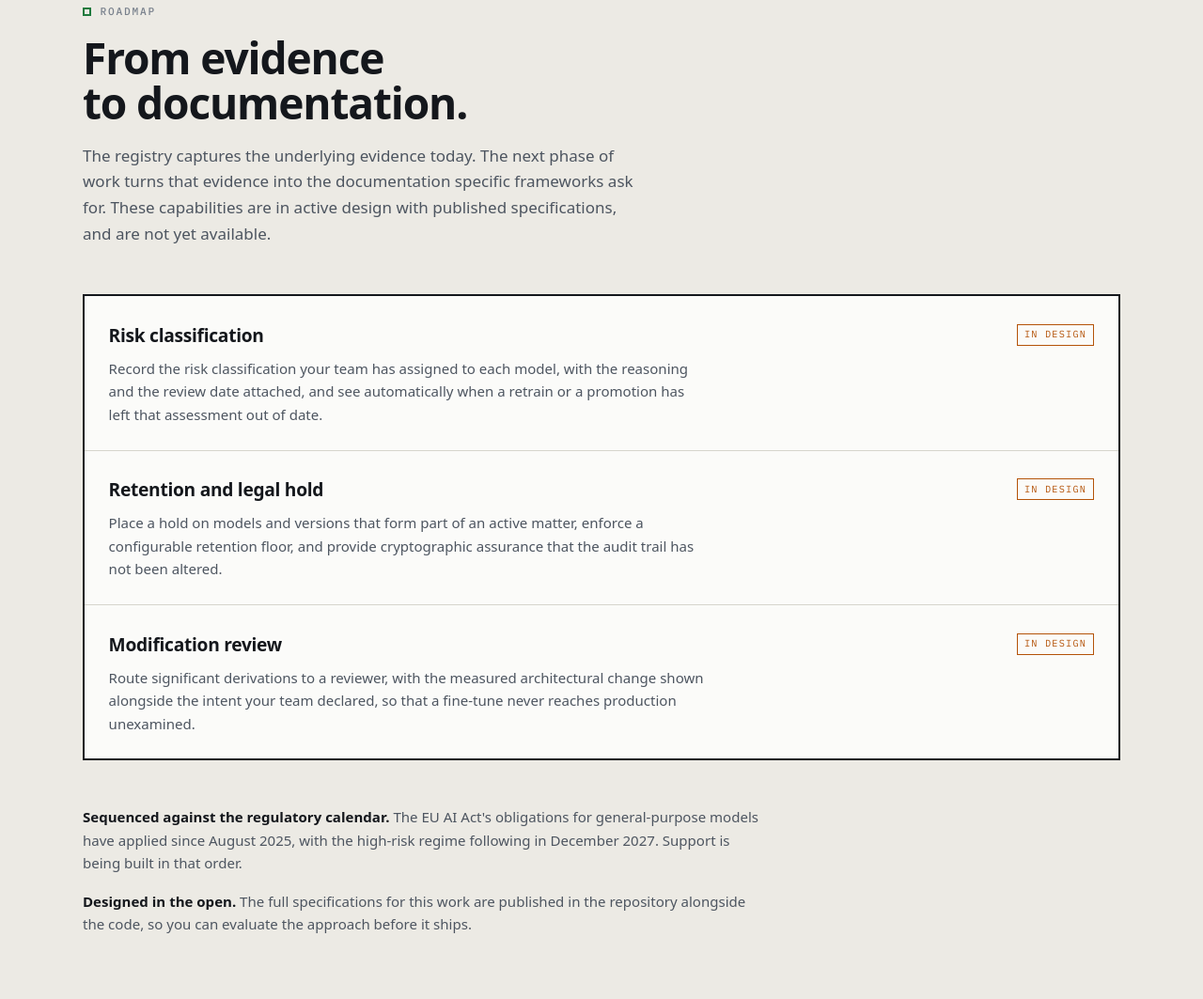
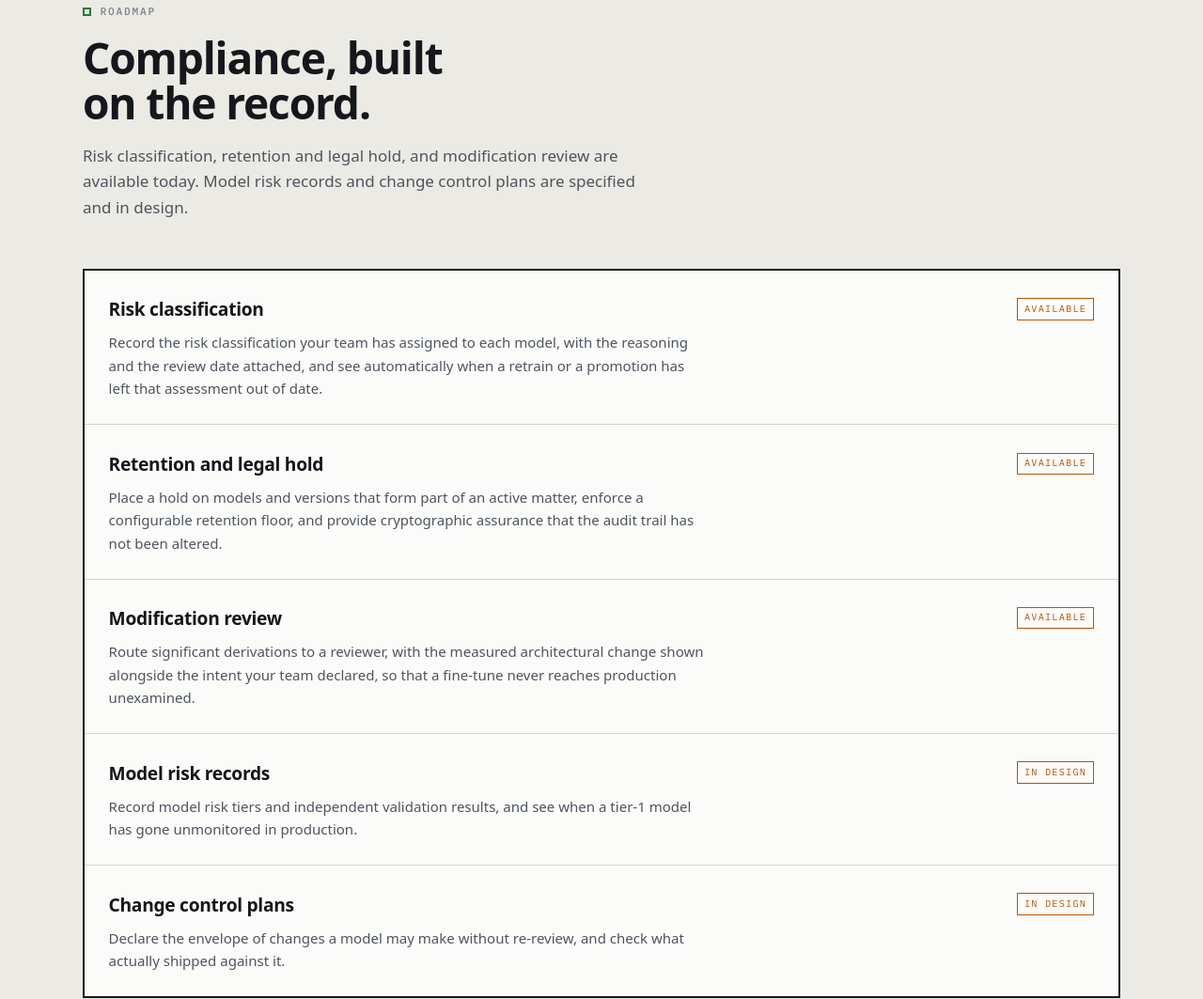
Before and after one commit to proseria-research/lineage, an Astro site in the folder site/: page / in a window 1280 px wide. Shown: the part 4473-5536 px from the top of the page at 94% size. Built offline with nearby package versions, Linux system fonts and the light colour scheme; Astro itself is replaced by a stand-in of ours.

Commit message:
site: show shipped compliance features as available on the landing page
Risk classification, retention and legal hold, and modification review
have shipped; the landing page still said "In design". Mark them
Available, add model risk records and change control plans as In design
to match the compliance page, and reword the section heading and lede.

Co-Authored-By: Claude Opus 5.5 <noreply@anthropic.com>

```diff
--- a/site/src/pages/index.astro
+++ b/site/src/pages/index.astro
@@ -142,24 +142,33 @@ const ledger = [
 ];
 
 /*
- * The regulatory build-out — specced in docs/15–22, tracked as M13–M16. The section is framed
- * as a roadmap and each item is labelled as such. The internal milestone ids stay out of public
- * copy.
+ * The regulatory build-out — specced in docs/15–22, tracked as M14–M18. Each item carries its
+ * status, matching the compliance page. The internal milestone ids stay out of public copy.
  */
 const buildout = [
 	{
 		title: 'Risk classification',
 		body: 'Record the risk classification your team has assigned to each model, with the reasoning and the review date attached, and see automatically when a retrain or a promotion has left that assessment out of date.',
-		status: 'In design',
+		status: 'Available',
 	},
 	{
 		title: 'Retention and legal hold',
 		body: 'Place a hold on models and versions that form part of an active matter, enforce a configurable retention floor, and provide cryptographic assurance that the audit trail has not been altered.',
-		status: 'In design',
+		status: 'Available',
 	},
 	{
 		title: 'Modification review',
 		body: 'Route significant derivations to a reviewer, with the measured architectural change shown alongside the intent your team declared, so that a fine-tune never reaches production unexamined.',
+		status: 'Available',
+	},
+	{
+		title: 'Model risk records',
+		body: 'Record model risk tiers and independent validation results, and see when a tier-1 model has gone unmonitored in production.',
+		status: 'In design',
+	},
+	{
+		title: 'Change control plans',
+		body: 'Declare the envelope of changes a model may make without re-review, and check what actually shipped against it.',
 		status: 'In design',
 	},
 ];
@@ -467,11 +476,10 @@ const sections = [
 		<div class="shell" data-reveal>
 			<div class="section__head">
 				<p class="eyebrow"><i class="sq" aria-hidden="true"></i>roadmap</p>
-				<h2 class="section__title">From evidence to documentation.</h2>
+				<h2 class="section__title">Compliance, built on the record.</h2>
 				<p class="section__lede">
-					The registry captures the underlying evidence today. The next phase of work turns that
-					evidence into the documentation specific frameworks ask for. These capabilities are in
-					active design with published specifications, and are not yet available.
+					Risk classification, retention and legal hold, and modification review are available
+					today. Model risk records and change control plans are specified and in design.
 				</p>
 			</div>
 
```
